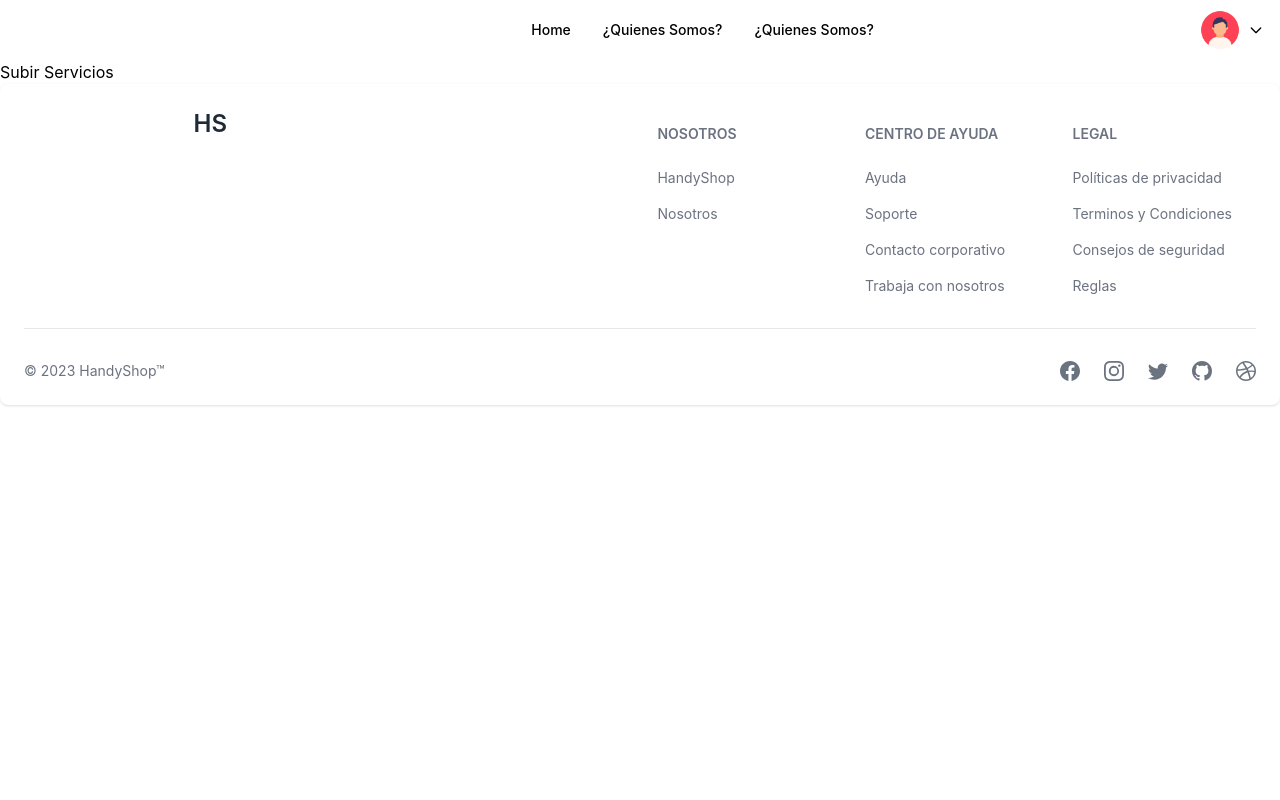
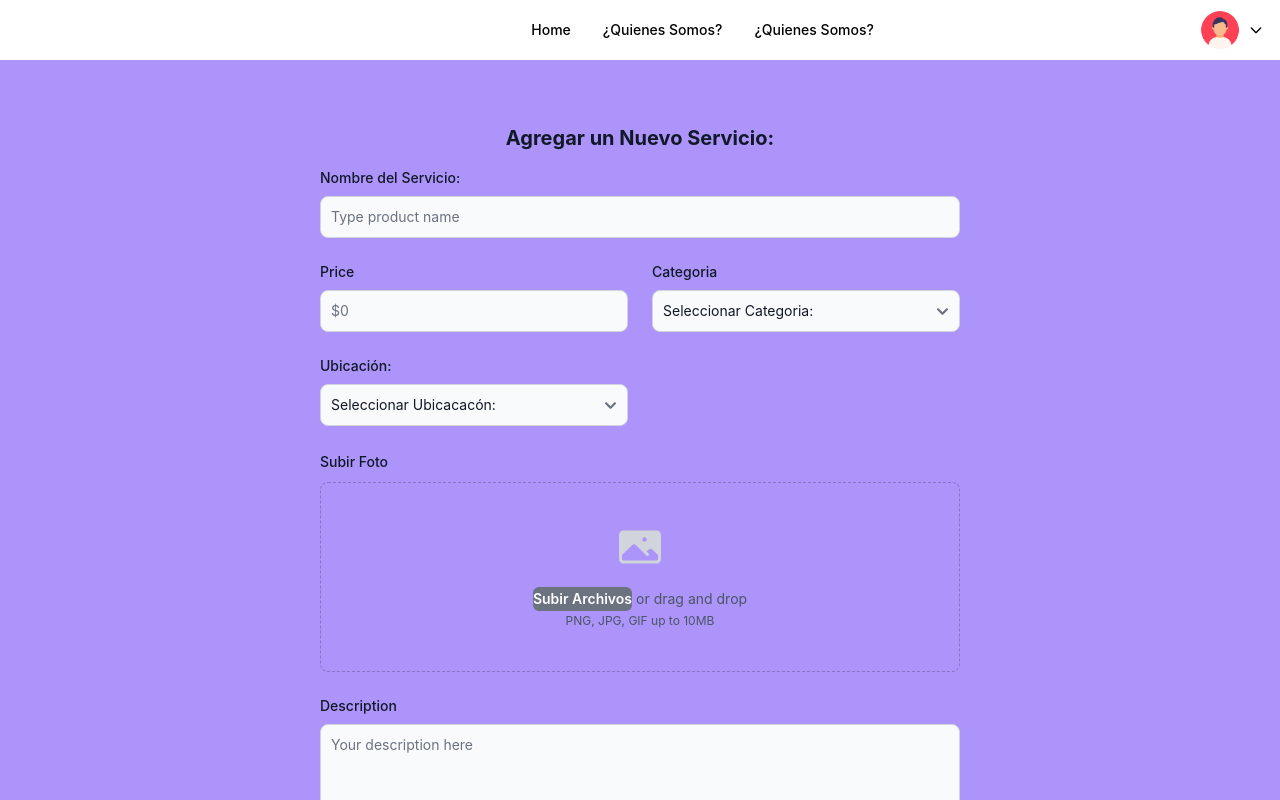
Before and after one commit to dcarvajal99/handyshop, a React (Create React App) app: page /subir-servicios in a window 1280 px wide. Shown: the top 800 px of the page. Built offline with nearby package versions, Linux system fonts and the light colour scheme.

Commit message:
Creacion de la Card Subir Servicio

```diff
--- a/src/views/SubirServicios.jsx
+++ b/src/views/SubirServicios.jsx
@@ -1,11 +1,99 @@
 import React from "react";
 
 const SubirServicios = () => {
-    return (
-        <div>
-        <h1>Subir Servicios</h1>
+  return (
+    <section className="bg-purple-400 dark:bg-gray-900">
+        <div className="py-8 px-4 mx-auto max-w-2xl lg:py-16">
+        <h2 className="mb-4 text-xl font-bold text-center text-gray-900 dark:text-white">Agregar un Nuevo Servicio:</h2>
+            <form action="#">
+                <div className="grid gap-4 sm:grid-cols-2 sm:gap-6">
+                    <div className="sm:col-span-2">
+                        <label htmlFor="name" className="block mb-2 text-sm font-medium text-gray-900 dark:text-white">
+                            Nombre del Servicio:
+                        </label>
+                        <input
+                            type="text"
+                            name="name"
+                            id="name"
+                            className="bg-gray-50 border border-gray-300 text-gray-900 text-sm rounded-lg focus:ring-primary-600 focus:border-primary-600 block w-full p-2.5 dark:bg-gray-700 dark:border-gray-600 dark:placeholder-gray-400 dark:text-white dark:focus:ring-primary-500 dark:focus:border-primary-500"
+                            placeholder="Type product name"
+                            required
+                        />
+                        </div>
+                        <div className="w-full">
+                            <label htmlFor="price" className="block mb-2 text-sm font-medium text-gray-900 dark:text-white">
+                                Price
+                            </label>
+                        <input
+                            type="number"
+                            name="price"
+                            id="price"
+                            className="bg-gray-50 border border-gray-300 text-gray-900 text-sm rounded-lg focus:ring-primary-600 focus:border-primary-600 block w-full p-2.5 dark:bg-gray-700 dark:border-gray-600 dark:placeholder-gray-400 dark:text-white dark:focus:ring-primary-500 dark:focus:border-primary-500"
+                            placeholder="$0"
+                            required
+                        />
+                        </div>
+                        <div>
+                        <label htmlFor="category" className="block mb-2 text-sm font-medium text-gray-900 dark:text-white">
+                            Categoria
+                        </label>
+                        <select id="category" className="bg-gray-50 border border-gray-300 text-gray-900 text-sm rounded-lg focus:ring-primary-500 focus:border-primary-500 block w-full p-2.5 dark:bg-gray-700 dark:border-gray-600 dark:placeholder-gray-400 dark:text-white dark:focus:ring-primary-500 dark:focus:border-primary-500">
+                            <option selected>Seleccionar Categoria:</option>
+                            <option value="TV">Aseo</option>
+                            <option value="PC">Constucción</option>
+                            <option value="GA">Electricidad</option>
+                        </select>
+                        </div>
+                        <div>
+                        <label htmlFor="category" className="block mb-2 text-sm font-medium text-gray-900 dark:text-white">
+                            Ubicación:
+                        </label>
+                        <select id="category" className="bg-gray-50 border border-gray-300 text-gray-900 text-sm rounded-lg focus:ring-primary-500 focus:border-primary-500 block w-full p-2.5 dark:bg-gray-700 dark:border-gray-600 dark:placeholder-gray-400 dark:text-white dark:focus:ring-primary-500 dark:focus:border-primary-500">
+                            <option selected>Seleccionar Ubicacacón:</option>
+                            <option value="TV">Región de Arica y Parinacota</option>
+                            <option value="PC">Región de Tarapacá</option>
+                            <option value="GA">Región de Antofagasta</option>
+                        </select>
+                        </div>
+                        <div className="col-span-full">
+                            <label htmlFor="cover-photo" className="block text-sm font-medium leading-6 text-gray-900">
+                                Subir Foto
+                            </label>
+                            <div className="mt-2 flex justify-center rounded-lg border border-dashed border-gray-900/25 px-6 py-10">
+                                <div className="text-center">
+                                    <svg className="mx-auto h-12 w-12 text-gray-300" viewBox="0 0 24 24" fill="currentColor" aria-hidden="true">
+                                        <path fillRule="evenodd"
+                                        d="M1.5 6a2.25 2.25 0 012.25-2.25h16.5A2.25 2.25 0 0122.5 6v12a2.25 2.25 0 01-2.25 2.25H3.75A2.25 2.25 0 011.5 18V6zM3 16.06V18c0 .414.336.75.75.75h16.5A.75.75 0 0021 18v-1.94l-2.69-2.689a1.5 1.5 0 00-2.12 0l-.88.879.97.97a.75.75 0 11-1.06 1.06l-5.16-5.159a1.5 1.5 0 00-2.12 0L3 16.061zm10.125-7.81a1.125 1.125 0 112.25 0 1.125 1.125 0 01-2.25 0z"
+                                        clipRule="evenodd"/>
+                                    </svg>
+                                    <div className="mt-4 flex text-sm leading-6 text-gray-600">
+                                        <label htmlFor="file-upload" className="relative cursor-pointer rounded-md bg-gray-500 font-semibold text-white focus-within:outline-none focus-within:ring-2 focus-within:ring-indigo-600 focus-within:ring-offset-2 hover:text-indigo-500">
+                                            <span>Subir Archivos</span>
+                                            <input id="file-upload" name="file-upload" type="file" className="sr-only" />
+                                        </label>
+                                        <p className="pl-1">or drag and drop</p>
+                                    </div>
+                                    <p className="text-xs leading-5 text-gray-600">PNG, JPG, GIF up to 10MB</p>
+                                </div>
+                            </div>
+                        </div>
+                        <div className="sm:col-span-2">
+                            <label htmlFor="description" className="block mb-2 text-sm font-medium text-gray-900 dark:text-white">
+                            Description
+                            </label>
+                            <textarea id="description"rows="8"
+                                className="block p-2.5 w-full text-sm text-gray-900 bg-gray-50 rounded-lg border border-gray-300 focus:ring-primary-500 focus:border-primary-500 dark:bg-gray-700 dark:border-gray-600 dark:placeholder-gray-400 dark:text-white dark:focus:ring-primary-500 dark:focus:border-primary-500"
+                                placeholder="Your description here">
+                            </textarea>
+                    </div>
+                </div>
+                <button type="submit" className="inline-flex items-center px-5 py-2.5 mt-4 sm:mt-6 text-sm font-medium text-center text-dark bg-gray-400 rounded-lg focus:ring-4 focus:ring-primary-200 dark:focus:ring-primary-900 hover:bg-primary-800">
+                    Agregar Servicio
+                </button>
+            </form>
         </div>
-    );
-    }
+    </section>
+  );
+};
 
 export default SubirServicios;
```
